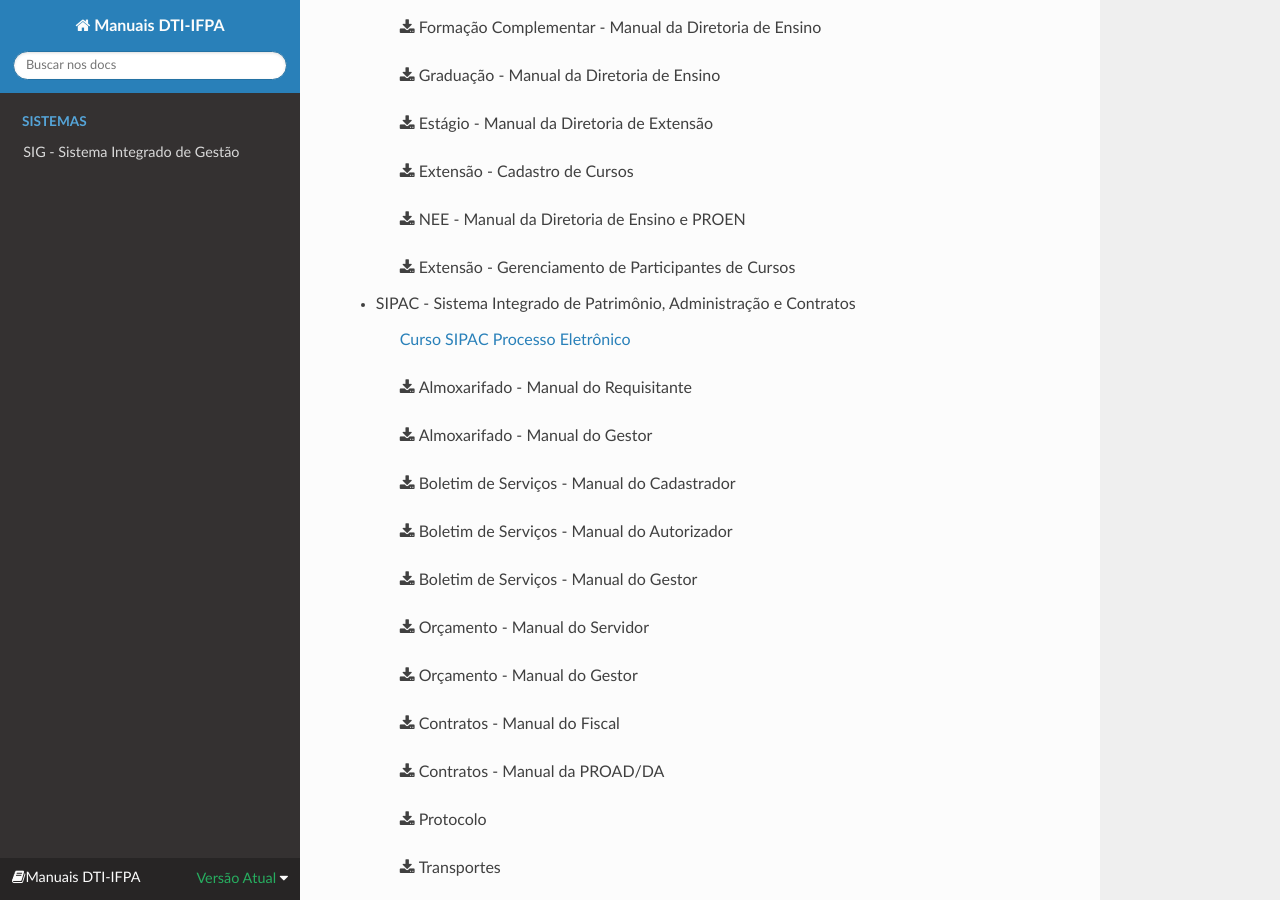
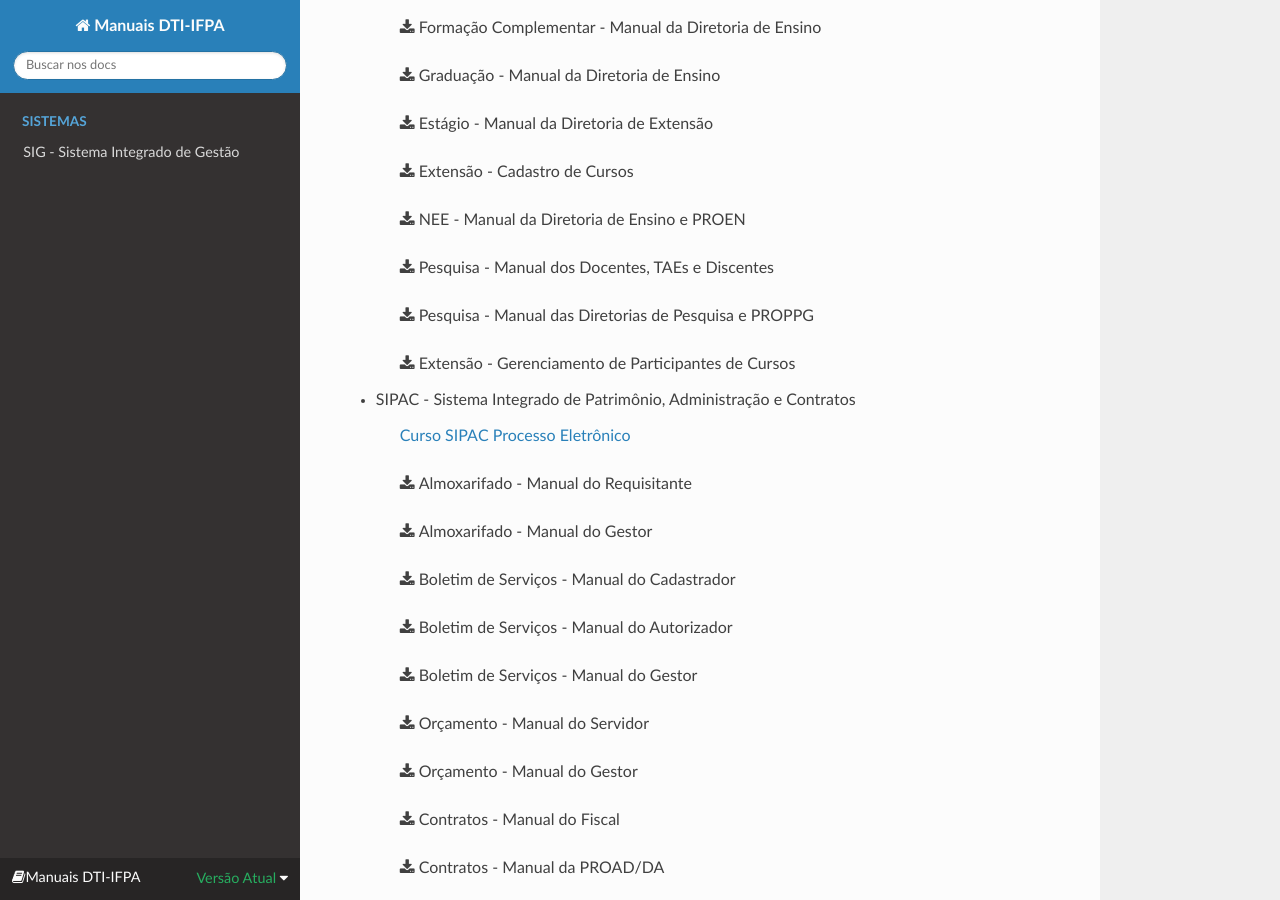
Before and after one commit to djangonauta/dti-docs, a Sphinx documentation site: the page built from docs/index.rst, in a window 1280 px wide and 900 px high, scrolled down 1469 px. Built offline with Sphinx 7.4.7 and the Read the Docs theme 2.0.0, drawn with Linux system fonts in a browser that asks for light colours.

Commit message:
feat: adicionada documentação inicial módulo pesquisa #16351

```diff
--- a/docs/index.rst
+++ b/docs/index.rst
@@ -103,6 +103,10 @@
 
         :download:`NEE - Manual da Diretoria de Ensino e PROEN <../build/html/_static/manuais/sigaa/SIGAA.NEE.Manual.da.DE.PROEN.pdf>`
 
+        :download:`Pesquisa - Manual dos Docentes, TAEs e Discentes <../build/html/_static/manuais/sigaa/SIGAA.Roteiro.Modulo.Pesquisa.2021.Servidores.E.Discentes.pdf>`
+
+        :download:`Pesquisa - Manual das Diretorias de Pesquisa e PROPPG <../build/html/_static/manuais/sigaa/SIGAA.Roteiro.Modulo.Pesquisa.2021.Proppg.Dir.Pesq.pdf>`
+
         :download:`Extensão - Gerenciamento de Participantes de Cursos <../build/html/_static/manuais/sigaa/SIGAA.Modulo.Extensao.Gerenciamento.de.Participantes.de.Cursos.pdf>`
 
     * SIPAC - Sistema Integrado de Patrimônio, Administração e Contratos
@@ -176,6 +180,10 @@
 
         `NEE - Manual da Diretoria de Ensino e PROEN <https://dti.ifpa.edu.br/manuais/_downloads/SIGAA.NEE.Manual.da.DE.PROEN.pdf>`_
 
+        `Pesquisa - Manual dos Docentes, TAEs e Discentes <https://dti.ifpa.edu.br/manuais/_downloads/SIGAA.Roteiro.Modulo.Pesquisa.2021.Servidores.E.Discentes.pdf>`_
+
+        `Pesquisa - Manual das Diretorias de Pesquisa e PROPPG <https://dti.ifpa.edu.br/manuais/_downloads/SIGAA.Roteiro.Modulo.Pesquisa.2021.Proppg.Dir.Pesq.pdf>`_
+
         `Extensão - Gerenciamento de Participantes de Cursos <https://dti.ifpa.edu.br/manuais/_downloads/SIGAA.Modulo.Extensao.Gerenciamento.de.Participantes.de.Cursos.pdf>`_
 
     * SIPAC - Sistema Integrado de Patrimônio, Administração e Contratos
```
Also changed, not shown: 4 other files.
